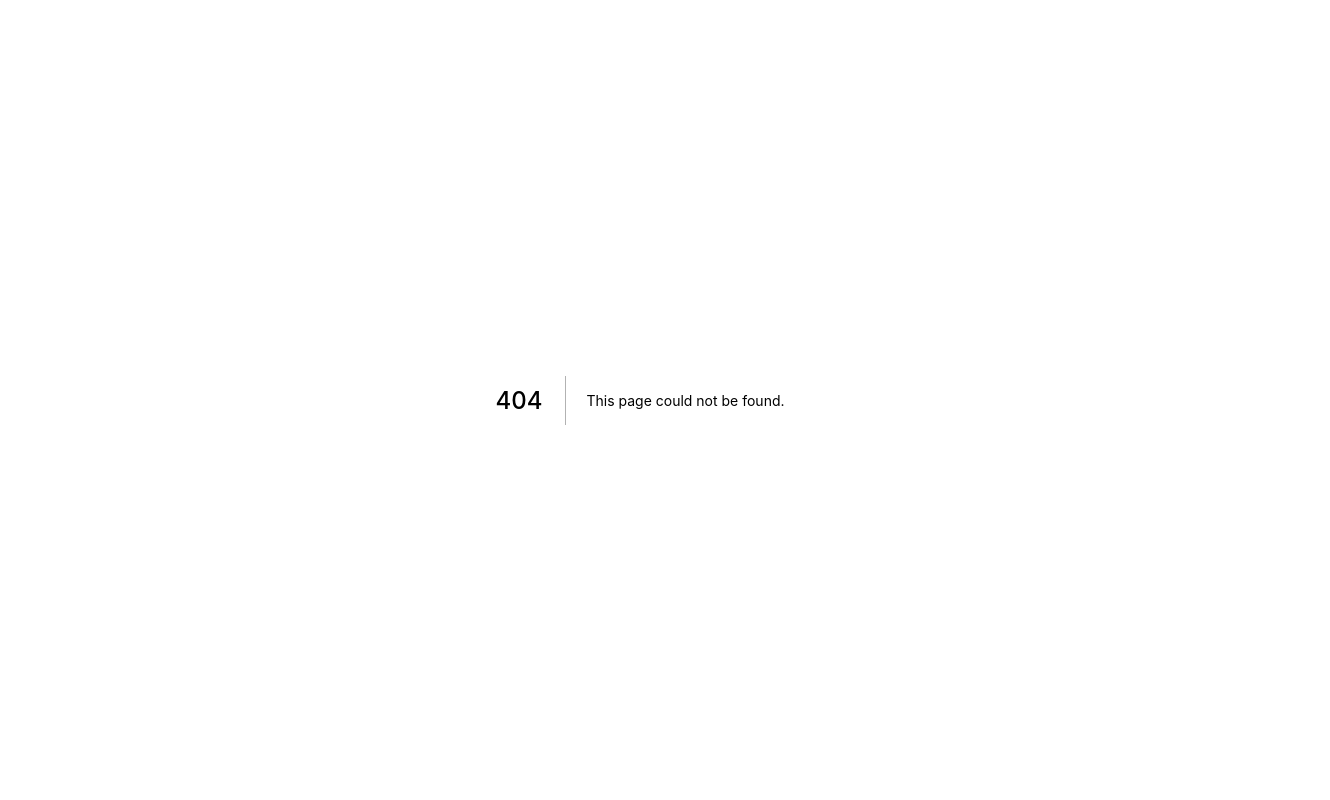
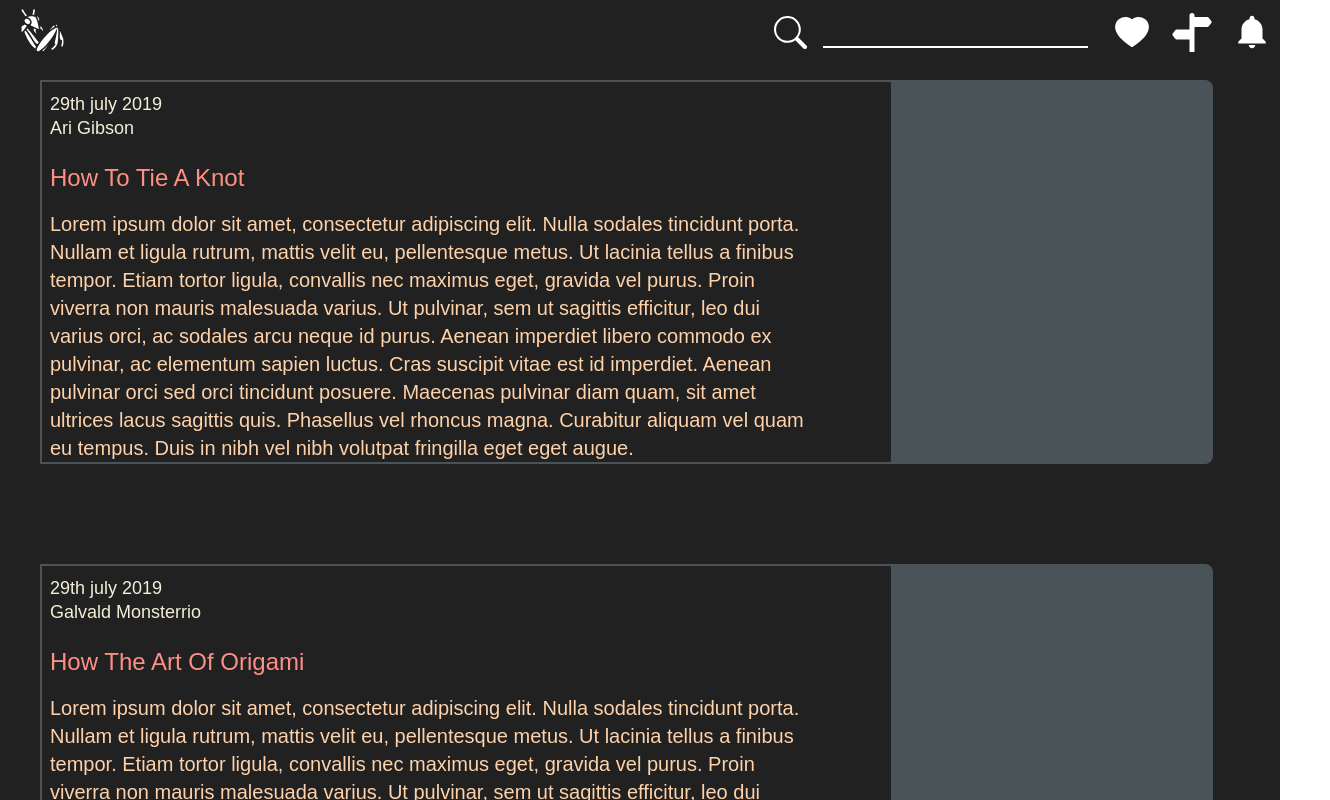
Before and after one commit to Extreme-ly/mantis, a Next.js app: page /browse in a window 1280 px wide. Before the commit this address had no page. Shown: the top 800 px of the page, 1330 px wide, since content can reach past the window. Built offline with nearby package versions, Linux system fonts and the light colour scheme.

Commit message:
posts/[post] route, basic structure #1

```diff
--- a/components/Navbar.tsx
+++ b/components/Navbar.tsx
@@ -11,7 +11,7 @@
     const [search, setSearch] = useState()
 
     const handleSearch = (search:string) => {
-      let resultsArray:any = {}
+      let resultsDict:any = {}
       if ( search === "") {
         setsearchBox(false)
         return [""];
@@ -22,12 +22,12 @@
         {
           if (search[ch]?.toLowerCase() === postsObject[post].title[ch]?.toLowerCase())
           {
-              if ( resultsArray.hasOwnProperty(postsObject[post].title) ) {
+              if ( resultsDict.hasOwnProperty(postsObject[post].title) ) {
                 let key = postsObject[post].title
-                let val = resultsArray[key]
-                resultsArray[key] = val += 1
+                let val = resultsDict[key]
+                resultsDict[key] = val += 1
               } else {
-                resultsArray[postsObject[post].title] = 1
+                resultsDict[postsObject[post].title] = 1
               }
           }
         }
@@ -35,8 +35,8 @@
 
       setsearchBox(true)
 
-      let result:any[] = Object.keys(resultsArray).map(function(key) { //converts object into an array
-        return [key, resultsArray[key]];
+      let result:any[] = Object.keys(resultsDict).map(function(key) { //converts object into an array
+        return [key, resultsDict[key]];
       });
 
       result.sort(function(first, second) {  //sorts dictionary in descending order
@@ -62,10 +62,10 @@
 
                       {
                         (searchBox) ?
-                          <div className="bg-menu-black h-auto w-80 absolute top-14 right-36 delay-1000">
+                          <div className="bg-menu-black h-auto w-80 fixed top-14 right-36 delay-1000">
                               { searchResults.map((result) =>
                               <div className="ml-5">
-                                <a href="/posts" className="text-xl relative text-white">{(result.length >= 20) ? result.slice(0, 25) + "..." : result}</a>
+                                <a href={`/posts/${result.split(' ').join('-')}`} className="text-xl relative text-white">{(result.length >= 20) ? result.slice(0, 25) + "..." : result}</a>
                               </div>
                               )}
                           </div>
@@ -76,7 +76,7 @@
 
 
                       <a className="m-3 mr-2 " href="#"><AiFillHeart color="white" size="40" /></a>
-                      <a className="m-3 mr-2 " href="/posts"><BsSignpostSplitFill color="white" size="40" /></a>
+                      <a className="m-3 mr-2 " href="/browse"><BsSignpostSplitFill color="white" size="40" /></a>
                       <a className="m-3 mr-2" href="#"><IoMdNotifications color="white" size="40" /></a>
                     </div>
               </div>
--- a/pages/api/posts.ts
+++ b/pages/api/posts.ts
@@ -33,7 +33,6 @@
   {
     title: "Treat yourself to a weekend in the bahamas", author: "Melissa Fumero", date: "29th july 2019", content: "Lorem ipsum dolor sit amet, consectetur adipiscing elit. Nulla sodales tincidunt porta. Nullam et ligula rutrum, mattis velit eu, pellentesque metus. Ut lacinia tellus a finibus tempor. Etiam tortor ligula, convallis nec maximus eget, gravida vel purus. Proin viverra non mauris malesuada varius. Ut pulvinar, sem ut sagittis efficitur, leo dui varius orci, ac sodales arcu neque id purus. Aenean imperdiet libero commodo ex pulvinar, ac elementum sapien luctus. Cras suscipit vitae est id imperdiet. Aenean pulvinar orci sed orci tincidunt posuere. Maecenas pulvinar diam quam, sit amet ultrices lacus sagittis quis. Phasellus vel rhoncus magna. Curabitur aliquam vel quam eu tempus. Duis in nibh vel nibh volutpat fringilla eget eget augue.", preview: "Lorem Ipsum Mai Tai Yu Waiton", views: 1, id: 2
   },
-
 ]
 export default function handler(
   req: NextApiRequest,
--- /dev/null
+++ b/pages/posts/[post].tsx
@@ -0,0 +1,88 @@
+import { useRouter } from 'next/router'
+import type { NextPage } from 'next'
+import { GetStaticPaths, GetStaticProps } from 'next'
+import Navbar from '../../components/Navbar'
+import { GiPrayingMantis } from 'react-icons/gi'
+
+function findPost(dict:any, targetVal:string) {
+    for (let i = 0; i < dict.length; i++) {
+        if ( dict[i].title === targetVal.split('-').join(' ')) {
+            return dict[i]
+        }
+    }
+}
+
+const Post:NextPage= ({ posts }) => {
+    const router = useRouter()
+    const { post } = router.query
+
+    const postObject = findPost(posts, post)
+    return (
+        <div>
+            <div className="flex w-screen h-28 bg-black">
+                <Navbar postsObject={posts} />
+                <a href="/" className="ml-5 absolute left-0 mt-2"><GiPrayingMantis size="45" color="white" /></a>
+            </div>
+{/*
+            <div className="custom-shape-divider-top-1638858916 relative">
+                <svg data-name="Layer 1" xmlns="http://www.w3.org/2000/svg" viewBox="0 0 1200 120" preserveAspectRatio="none">
+                    <path d="M0,0V46.29c47.79,22.2,103.59,32.17,158,28,70.36-5.37,136.33-33.31,206.8-37.5C438.64,32.43,512.34,53.67,583,72.05c69.27,18,138.3,24.88,209.4,13.08,36.15-6,69.85-17.84,104.45-29.34C989.49,25,1113-14.29,1200,52.47V0Z" opacity=".25" className="shape-fill"></path>
+                    <path d="M0,0V15.81C13,36.92,27.64,56.86,47.69,72.05,99.41,111.27,165,111,224.58,91.58c31.15-10.15,60.09-26.07,89.67-39.8,40.92-19,84.73-46,130.83-49.67,36.26-2.85,70.9,9.42,98.6,31.56,31.77,25.39,62.32,62,103.63,73,40.44,10.79,81.35-6.69,119.13-24.28s75.16-39,116.92-43.05c59.73-5.85,113.28,22.88,168.9,38.84,30.2,8.66,59,6.17,87.09-7.5,22.43-10.89,48-26.93,60.65-49.24V0Z" opacity=".5" className="shape-fill"></path>
+                    <path d="M0,0V5.63C149.93,59,314.09,71.32,475.83,42.57c43-7.64,84.23-20.12,127.61-26.46,59-8.63,112.48,12.24,165.56,35.4C827.93,77.22,886,95.24,951.2,90c86.53-7,172.46-45.71,248.8-84.81V0Z" className="shape-fill"></path>
+                </svg>
+            </div> */}
+
+            <div className="text-5xl flex justify-center m-10  w-screen absolute mb-28">
+                <span className="absolute">{postObject.title.split('-').join(' ')}</span>
+                <div className="w-96 h-1 bg-black relative top-10 mt-4"></div>
+            </div>
+
+            <div className="flex justify-start w-screen absolute top-32">
+                <div className="rounded-full bg-black w-20 h-20 m-2">
+                </div>
+                <div className="w-56 h-56 p-5">
+                    <div>
+                        <span className="text-xl gray w-max">{postObject.date}</span>
+                    </div>
+                    <div>
+                        <span className="text-xl gray">{postObject.author}</span>
+                    </div>
+                </div>
+            </div>
+
+            <div className="flex relative w-4/5 m-36">
+                <p>{postObject.content}</p>
+            </div>
+        </div>
+    )
+}
+
+export const getStaticProps: GetStaticProps = async() => {
+    // Call an external API endpoint to get posts
+    const res = await fetch('http://localhost:3000/api/posts')
+    const posts = await res.json()
+
+    // By returning { props: { posts } }, the Blog component
+    // will receive `posts` as a prop at build time
+    return {
+      props: {
+        posts,
+      },
+      revalidate: 10,
+    }
+}
+
+export const getStaticPaths:GetStaticPaths = async() => {
+    const res = await fetch('http://localhost:3000/api/posts')
+    const posts = await res.json()
+
+    const paths = posts.map((post) => ({
+      params: { post: post.title.split(' ').join('-') }
+    }))
+
+    return { paths, fallback: false }
+}
+
+
+
+export default Post
--- a/tsconfig.json
+++ b/tsconfig.json
@@ -15,6 +15,6 @@
     "jsx": "preserve",
     "incremental": true
   },
-  "include": ["next-env.d.ts", "**/*.ts", "**/*.tsx"],
+  "include": ["next-env.d.ts", "**/*.ts", "**/*.tsx", "pages/posts/[post].js"],
   "exclude": ["node_modules"]
 }
```
Also changed, not shown: styles/globals.css (+22 -0 lines), pages/browse.tsx (renamed from pages/posts.tsx), pages/index.tsx (line endings or trailing spaces).
